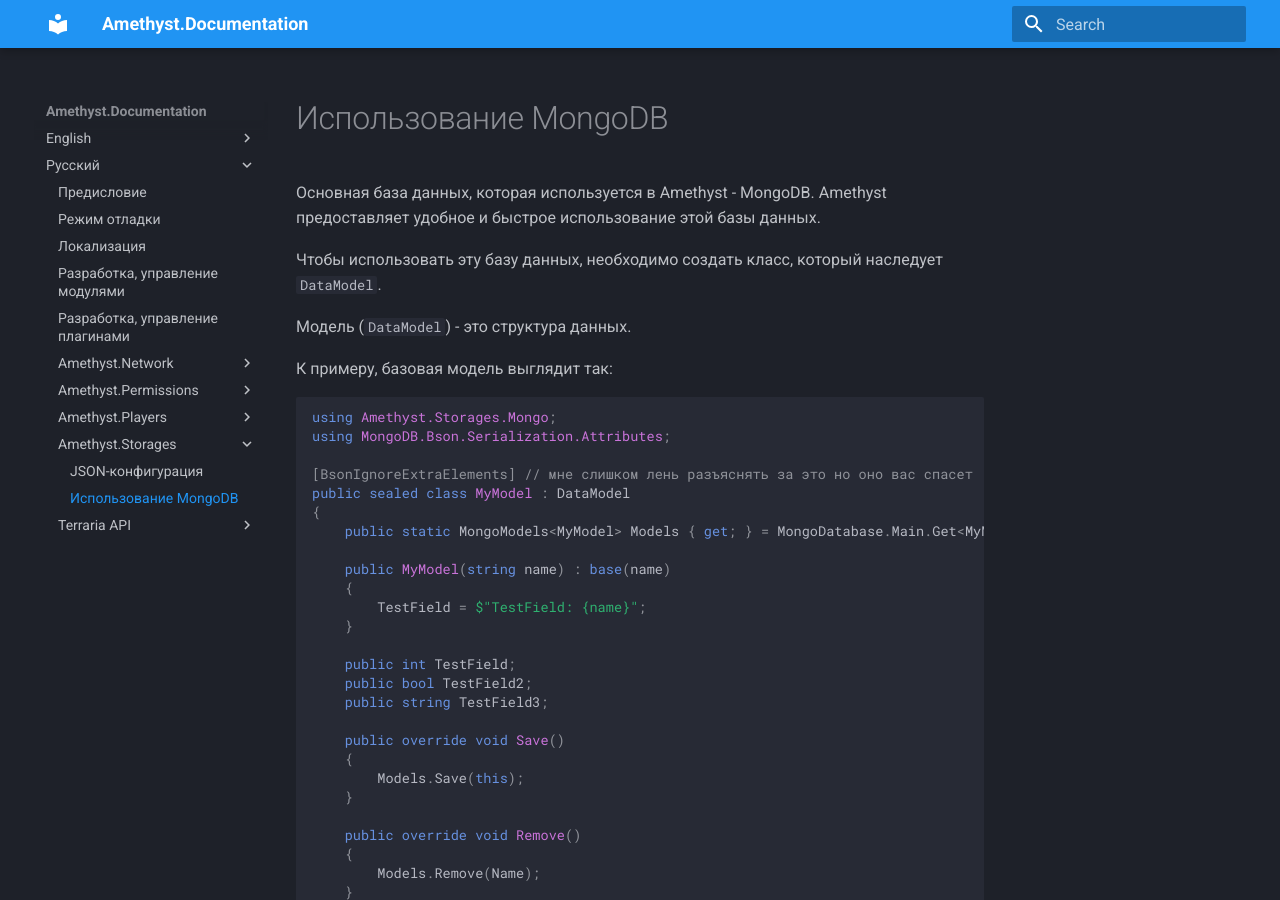
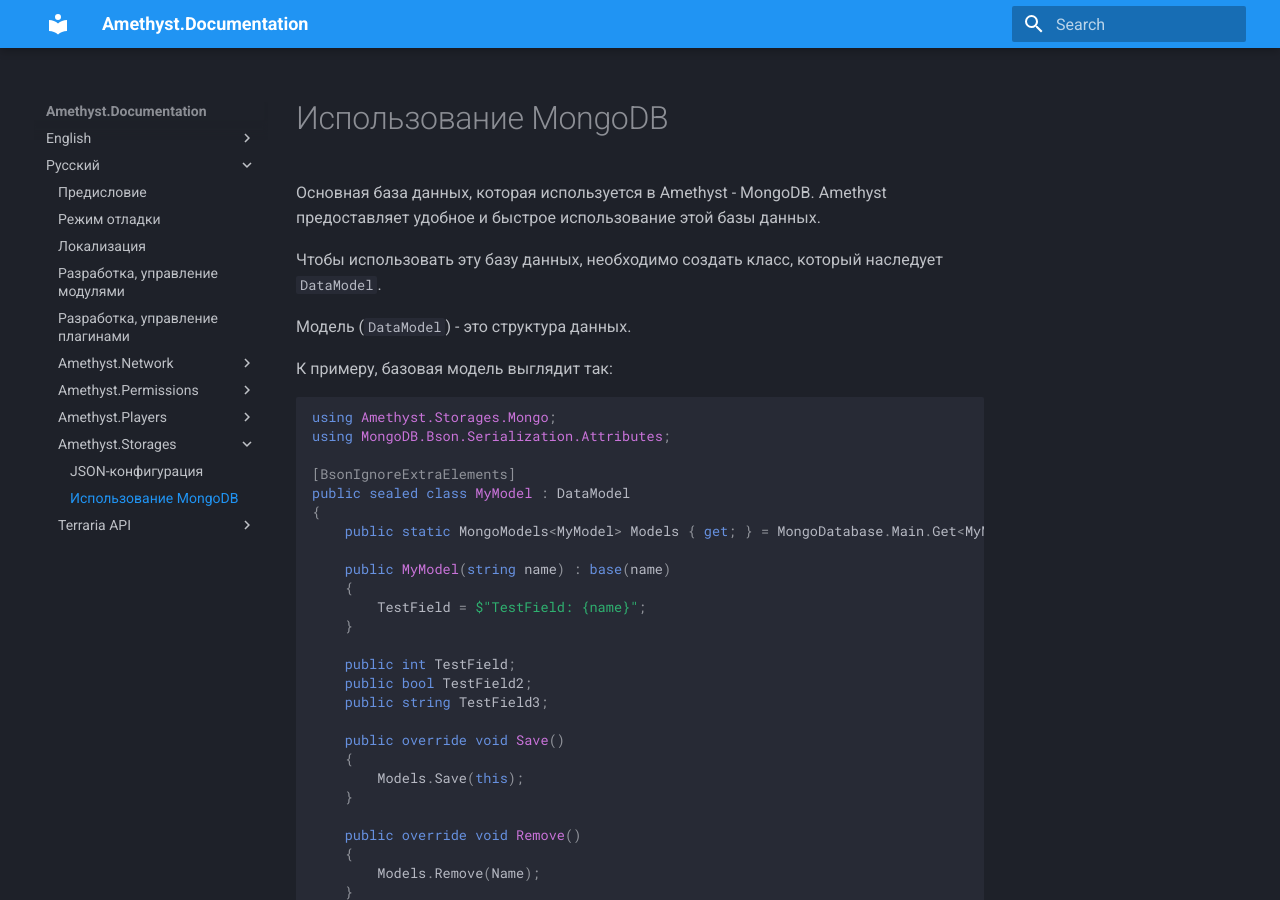
Before and after one commit to realms-developers/Amethyst.Documentation, an MkDocs documentation site: the page built from docs/Русский/Amethyst.Storages/mongodb.md, in a window 1280 px wide and 900 px high. Built offline with MkDocs 1.6.1 and Material for MkDocs 9.7.7, drawn with Linux system fonts in a browser that asks for light colours.

Commit message:
я передумал

```diff
--- a/docs/Русский/Amethyst.Storages/mongodb.md
+++ b/docs/Русский/Amethyst.Storages/mongodb.md
@@ -12,7 +12,7 @@
 using Amethyst.Storages.Mongo;
 using MongoDB.Bson.Serialization.Attributes;
 
-[BsonIgnoreExtraElements] // мне слишком лень разъяснять за это но оно вас спасет
+[BsonIgnoreExtraElements]
 public sealed class MyModel : DataModel
 {
     public static MongoModels<MyModel> Models { get; } = MongoDatabase.Main.Get<MyModel>();
```
